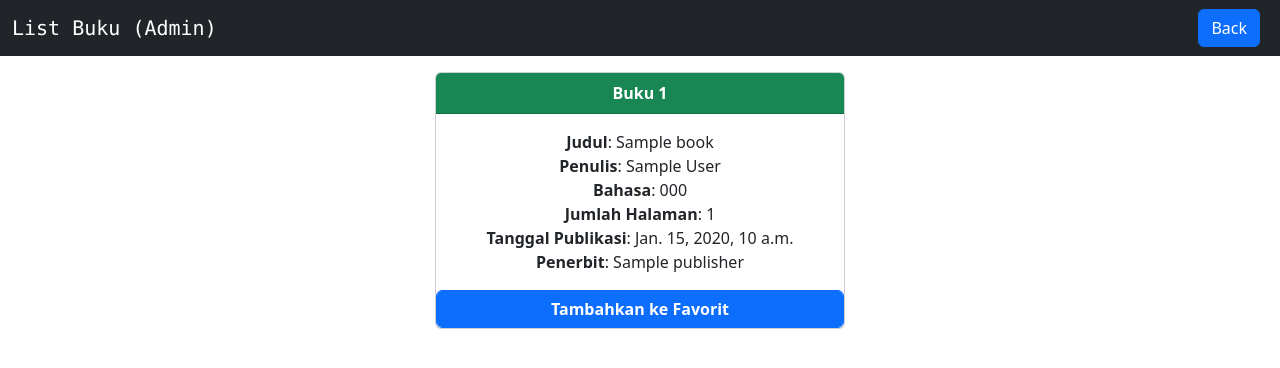
After one commit to B08-PBP2023/bookify, a Django app: template profilUser/templates/show_buku_admin.html in a window 1280 px wide. The commit adds this page. Shown: the top 368 px of the page. Run offline with Django 4.2, Linux system fonts and the light colour scheme; the template is opened without the code that fills it: most values are stand-ins (such as "Sample title", 1, 10 or a date in 2020).

Commit message:
belum selesai 3

```diff
--- a/profilUser/models.py
+++ b/profilUser/models.py
@@ -2,6 +2,7 @@ from django.db import models
 from django.contrib.auth.models import User
 
 class UserProfile(models.Model):
+
     name = models.OneToOneField(User, on_delete=models.CASCADE)
     status = models.CharField(max_length=100)
     tanggal_lahir = models.DateField(null=True, blank=True)
--- /dev/null
+++ b/profilUser/templates/show_buku_admin.html
@@ -0,0 +1,44 @@
+{% extends 'base.html' %}
+{% block meta}
+
+{% endblock meta}
+
+{% block content %}
+    <title>Buku Favorit</title>
+    <nav class="navbar navbar-expanded-lg bg-dark">
+        <div class="container-fluid">
+            <a class="navbar-brand text-white font-monospace" href="#">List Buku (Admin)</a>
+            <a href="{% url 'Homepage:show_homepage'%}" style="text-decoration: none;" class="mx-2">
+                <button type="button" class="btn btn-primary">Back</button>
+            </a>
+        </div>
+    </nav>
+
+    <!-- <div id="book_cards"></div> -->
+
+    <div class="row row-cols-1 row-cols-md-3 g-4 py-3 justify-content-center">
+        {% for book in books %}
+        <div class="col mx-5">
+            <div class="card">
+                <div class="card-header text-center fw-semibold bg-success text-white">
+                    Buku {{book.pk}}
+                </div>
+                <div class="card-body text-center">
+                    <strong>Judul</strong>: {{book.title}} <br>
+                    <strong>Penulis</strong>: {{book.authors}} <br>
+                    <strong>Bahasa</strong>: {{book.language_code}} <br>
+                    <strong>Jumlah Halaman</strong>: {{book.num_pages}} <br>
+                    <strong>Tanggal Publikasi</strong>: {{book.publication_date}} <br>
+                    <strong>Penerbit</strong>: {{book.publisher}} <br>
+                </div>
+                <a href="{% url 'FAQ:show_page' book.pk %}">
+                    <button class="form-control btn btn-primary fw-bold">
+                        Tambahkan ke Favorit
+                    </button>
+                </a>
+            </div>
+        </div>
+        {% endfor %}
+    </div>
+
+{% endblock content %}
--- a/profilUser/urls.py
+++ b/profilUser/urls.py
@@ -1,8 +1,8 @@
 from django.urls import path
 from profilUser.views import get_profilUser_json, show_page
 from profilUser.views import show_page, create_profil
-from profilUser.views import create_profil, edit_profil
-from profilUser.views import create_profil, edit_profil, edit_profil_ajax
+from profilUser.views import create_profil
+from profilUser.views import create_profil, edit_profil_ajax
 #from . import views
 
 app_name = 'profilUser'
@@ -10,7 +10,7 @@ app_name = 'profilUser'
 urlpatterns = [
     path('', show_page, name='show_page'),
     path('create_profil/', create_profil, name='create_profil'),
-    path('edit_profil/', edit_profil, name='edit_profil'),
-    path('get_product/', get_profilUser_json, name='get_product_json'),
+
+    path('get_product/', get_profilUser_json, name='get_profilUser_json'),
     path('edit_profil_ajax/', edit_profil_ajax, name='edit_profil_ajax'),
 ]
```
Also changed, not shown: profilUser/templates/edit_profil.html (deleted, +0 -22 lines), profilUser/templates/profil.html (+27 -1 lines), profilUser/templates/show_buku.html (added, +45 -0 lines).
